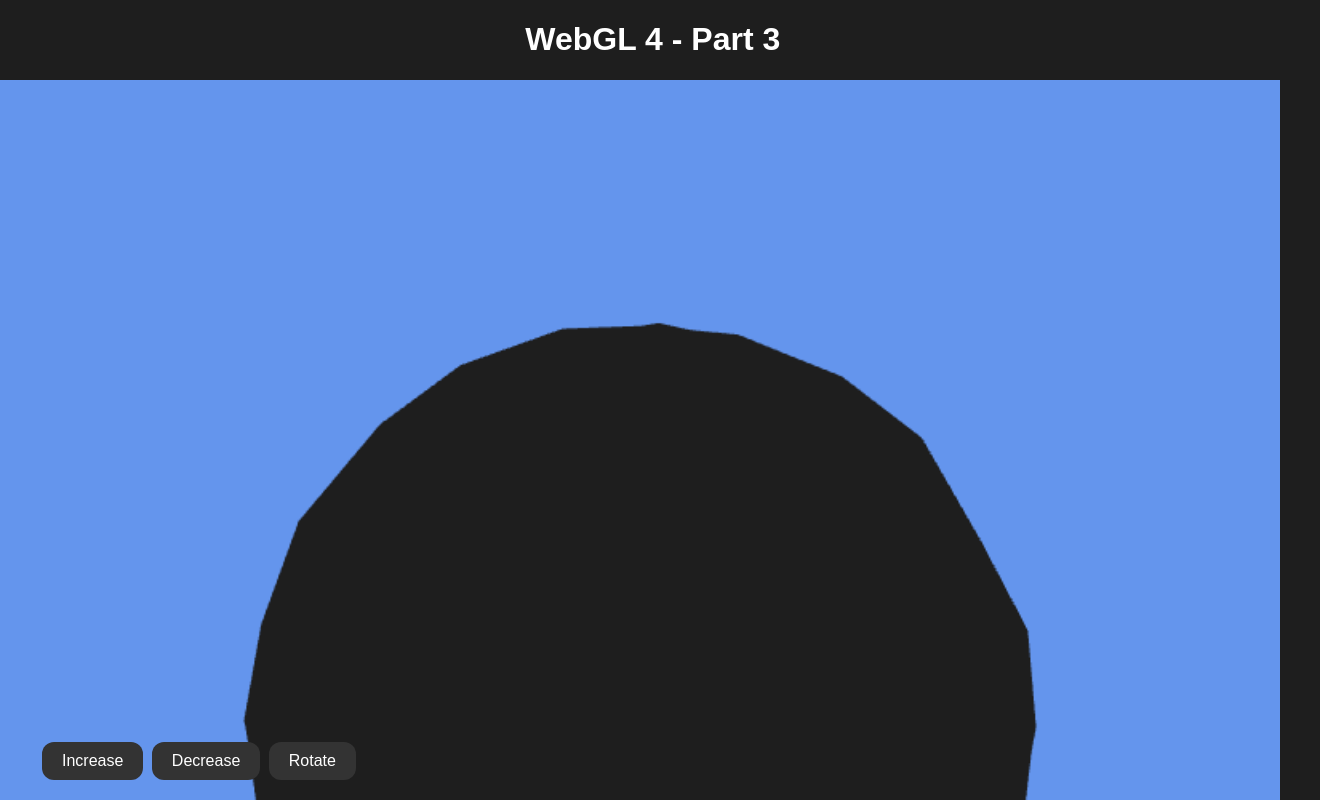
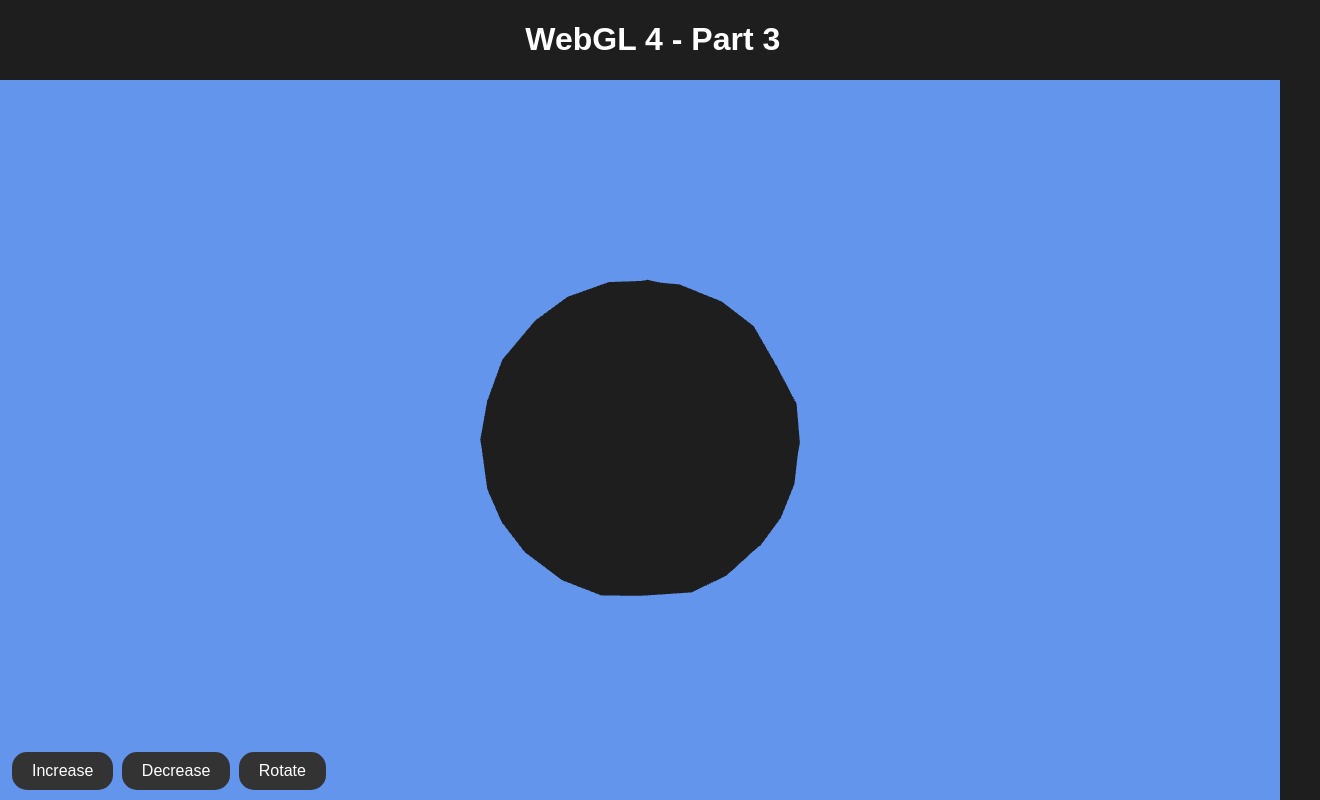
Before and after one commit to lutches/02561_computer_graphics, a plain HTML site: page w4/w04p3.html in a window 1280 px wide. Shown: the top 800 px of the page, 1320 px wide, since content can reach past the window. Drawn offline with Linux system fonts and the light colour scheme.

Commit message:
fixed some old worksheets

```diff
--- a/styles.css
+++ b/styles.css
@@ -79,7 +79,7 @@ button {
     font-size: 16px;
     margin: 4px 2px;
     cursor: pointer;
-    border-radius: 12px;
+    border-radius: 15px;
     transition: background-color 0.3s, transform 0.3s;
 }
 
@@ -100,8 +100,7 @@ canvas {
 
 #controls
 {
-  bottom: 0;
-  left: 0;
+  bottom: -10px;
+  left: -30px;
   position: absolute;
-  width: 100%;
 }
--- a/w4/w04p3.js
+++ b/w4/w04p3.js
@@ -63,21 +63,13 @@ window.onload = function init() {
     //////////////////////////////////////////////////////////////////////
     // region camera
 
-    var fov = 45;
-    var aspect = canvas.width / canvas.height;
-    var near = 0.3;
-    var far = 100;
-
-    var perspectiveCamera = perspective(fov, aspect, near, far);
-
-    var cameraProjectionMatrixLocation = gl.getUniformLocation(gl.program, "cameraProjectionMatrix");
-    gl.uniformMatrix4fv(cameraProjectionMatrixLocation, false, flatten(perspectiveCamera));
+    // Perspective is made in the render function to handle resizing of the window
 
     var lightDirection = vec4(0.0, 0.0, -1.0, 0.0);
     var lightPosLocation = gl.getUniformLocation(gl.program, 'lightPos');
     gl.uniform4fv(lightPosLocation, flatten(lightDirection));
 
-    var kd = vec4(0.5, 0.5, 0.5, 1.0); // RED
+    var kd = vec4(0.5, 0.5, 0.5, 1.0); // Grey
     var kdLocation = gl.getUniformLocation(gl.program, "kd");
     gl.uniform4fv(kdLocation, flatten(kd));
 
@@ -107,10 +99,16 @@ window.onload = function init() {
     //////////////////////////////////////////////////////////////////////
 
     initSphere(gl, numSubdivisions);
-    render();
-}
 
-function render() {
+
+    function render() {
+
+    canvas.width = window.innerWidth;
+    canvas.height = window.innerHeight-80;
+    gl.viewport(0, 0, canvas.width, canvas.height);
+    var aspect = canvas.width / canvas.height;
+    var P = perspective(60, aspect, 1, 100);
+    gl.uniformMatrix4fv(gl.getUniformLocation(gl.program, "cameraProjectionMatrix"), false, flatten(P));
 
     gl.clear(gl.COLOR_BUFFER_BIT | gl.DEPTH_BUFFER_BIT);
 
@@ -131,6 +129,10 @@ function render() {
 
     requestAnimationFrame(render); // Store the animation frame ID
 }
+render();
+}
+
+
 
 
 function initSphere(gl, numSubdivisions) {
```
